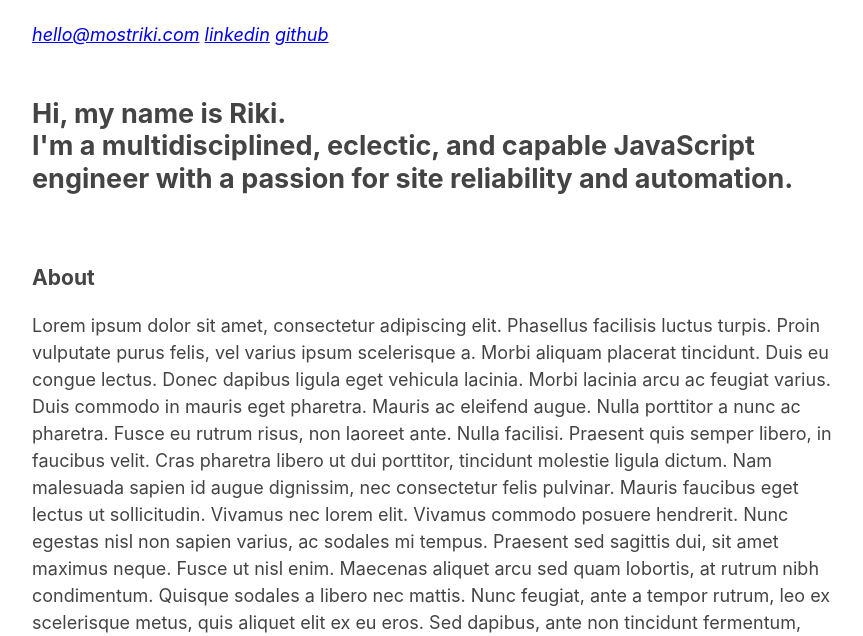
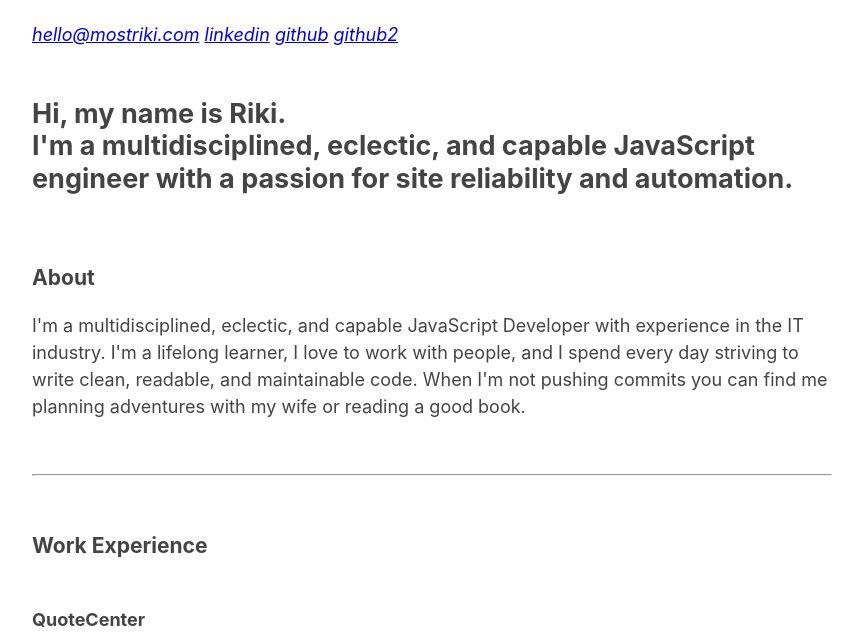
Before and after one commit to mostriki/portfolio, a plain HTML site: page index.html in a window 1280 px wide. Shown: the part 164-800 px from the top of the page, without its empty margins (208-1071 px from the left). Drawn offline with Linux system fonts and the light colour scheme.

Commit message:
add temporary description

```diff
--- a/index.html
+++ b/index.html
@@ -24,6 +24,7 @@
                 <a href="mailto:hello@mostriki.com">hello@mostriki.com</a>
                 <a href="https://www.linkedin.com/in/rikimontgomery/">linkedin</a>
                 <a href="https://github.com/mostriki">github</a>
+                <a href="https://github.com/riki-orange">github2</a>
             </address>
         </div>
 <!--intro    -->
@@ -41,16 +42,10 @@
         <div id="about">
             <h3>About</h3>
             <p>
-                Lorem ipsum dolor sit amet, consectetur adipiscing elit. Phasellus facilisis luctus turpis. Proin vulputate purus felis, vel varius ipsum scelerisque a. Morbi aliquam placerat tincidunt. Duis eu congue lectus. Donec dapibus ligula eget vehicula lacinia. Morbi lacinia arcu ac feugiat varius. Duis commodo in mauris eget pharetra. Mauris ac eleifend augue. Nulla porttitor a nunc ac pharetra. Fusce eu rutrum risus, non laoreet ante. Nulla facilisi. Praesent quis semper libero, in faucibus velit. Cras pharetra libero ut dui porttitor, tincidunt molestie ligula dictum. Nam malesuada sapien id augue dignissim, nec consectetur felis pulvinar. Mauris faucibus eget lectus ut sollicitudin. Vivamus nec lorem elit.
-
-                Vivamus commodo posuere hendrerit. Nunc egestas nisl non sapien varius, ac sodales mi tempus. Praesent sed sagittis dui, sit amet maximus neque. Fusce ut nisl enim. Maecenas aliquet arcu sed quam lobortis, at rutrum nibh condimentum. Quisque sodales a libero nec mattis. Nunc feugiat, ante a tempor rutrum, leo ex scelerisque metus, quis aliquet elit ex eu eros. Sed dapibus, ante non tincidunt fermentum, erat turpis semper lorem, non auctor tellus libero ut est.
-
-                Suspendisse a bibendum ante, ac tristique massa. Interdum et malesuada fames ac ante ipsum primis in faucibus. Donec et auctor urna. Aliquam a odio nunc. Etiam nec mi ut lorem fringilla interdum at in nibh. Suspendisse eu quam ut leo lobortis aliquam. Duis rutrum, dui id dapibus scelerisque, enim risus cursus leo, id ullamcorper tellus sapien id magna. Donec in luctus risus, eu finibus libero. Vestibulum luctus, est sit amet sollicitudin iaculis, nibh neque tincidunt dui, ac finibus orci enim in justo. Duis porttitor lectus in ultrices feugiat. Donec sed ex cursus, lacinia magna sed, rutrum felis. Nam pretium turpis id ipsum bibendum auctor.
-
-                Praesent a ligula in nisi dignissim faucibus ac id lectus. Etiam nec pretium elit, eget consequat neque. Phasellus malesuada in arcu in blandit. Vestibulum eleifend nibh et enim auctor, id consequat elit commodo. Donec convallis tortor ut vestibulum finibus. Interdum et malesuada fames ac ante ipsum primis in faucibus. Integer arcu ligula, cursus non aliquam vitae, venenatis quis neque. Aliquam vitae libero quis nulla efficitur elementum. Class aptent taciti sociosqu ad litora torquent per conubia nostra, per inceptos himenaeos. Suspendisse eget enim venenatis, suscipit risus a, varius diam.
-
-                Duis nisl nulla, congue vitae ante vel, placerat facilisis felis. Vestibulum porta fringilla tristique. Etiam rutrum tempor fringilla. Quisque feugiat eu mi vitae condimentum. Pellentesque congue sapien vel dui volutpat mattis. Fusce convallis nunc nec venenatis condimentum. Praesent ut vestibulum mi. Quisque eu ligula eu eros venenatis pharetra at dapibus orci. Suspendisse in ipsum nec magna mollis malesuada sit amet non odio. Vestibulum ante ipsum primis in faucibus orci luctus et ultrices posuere cubilia Curae; Etiam eget tellus vitae turpis viverra fringilla a vitae diam. Lorem ipsum dolor sit amet, consectetur adipiscing elit. Nulla vitae tristique dolor.
-
+                I'm a multidisciplined, eclectic, and capable JavaScript Developer with experience in the IT industry.
+                I'm a lifelong learner, I love to work with people, and I spend every day striving to write clean,
+                readable, and maintainable code. When I'm not pushing commits you can find me planning adventures with
+                my wife or reading a good book.
             </p>
         </div>
 <!--work experience    -->
```
